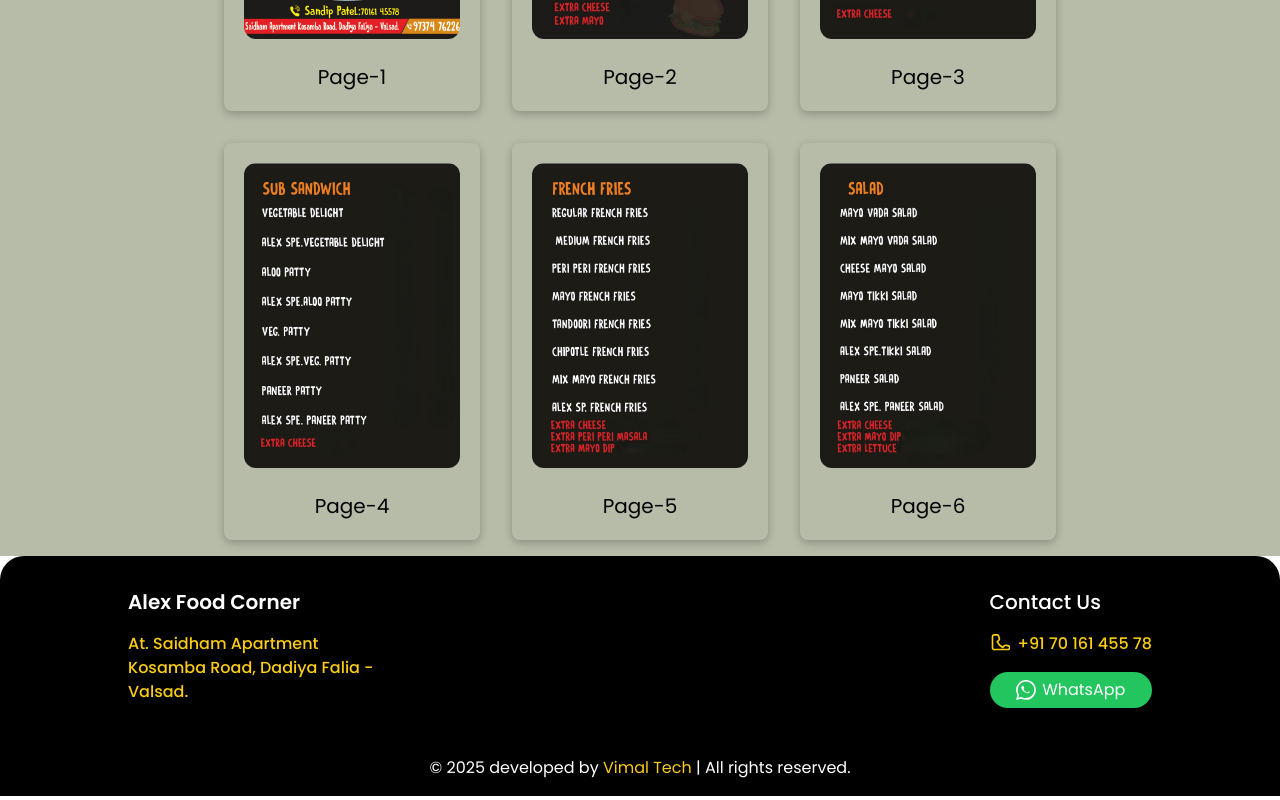
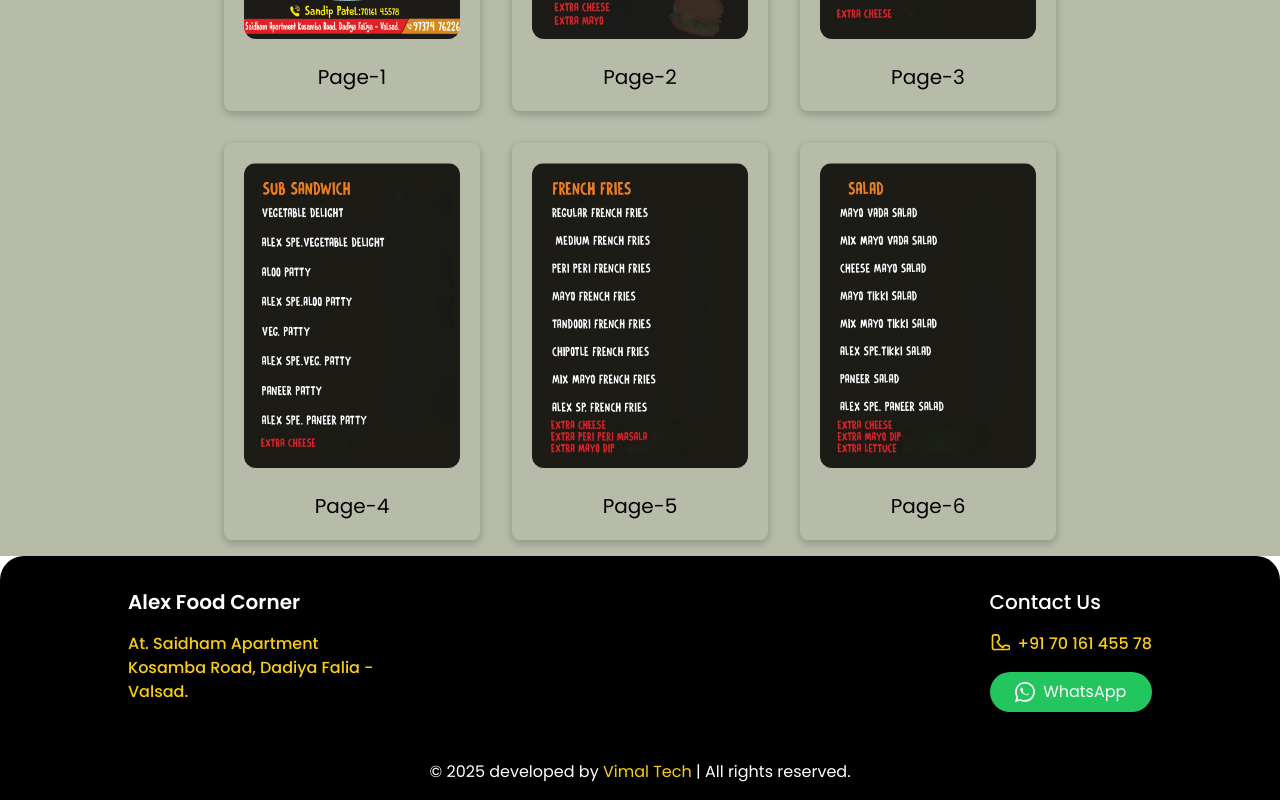
Before and after one commit to vimal-tech-dev/alex-food-corner, a React (Vite) app: page /menu in a window 1280 px wide. Shown: the part 479-1279 px from the top of the page. Built offline with nearby package versions, Linux system fonts and the light colour scheme.

Commit message:
WhatsApp Button height size changed
Signed-off-by: vimal-tech-dev <be08it929@gmail.com>

```diff
--- a/src/components/Footer.jsx
+++ b/src/components/Footer.jsx
@@ -50,11 +50,11 @@ const Footer = () => {
                                 target="_blank"
                                 rel="noopener noreferrer"
                                 className="
-                                            flex items-center justify-center gap-1.5
+                                            flex items-center justify-center gap-2
                                             bg-green-500 hover:bg-green-700
                                             text-white
-                                            text-xs sm:text-sm md:text-base
-                                            px-2.5 py-1 sm:px-3 sm:py-1.5
+                                            text-xs sm:text-base
+                                            px-4 py-2 sm:px-4 sm:py-2
                                             rounded-full shadow-sm
                                             transition-all duration-300
                                         "
```
